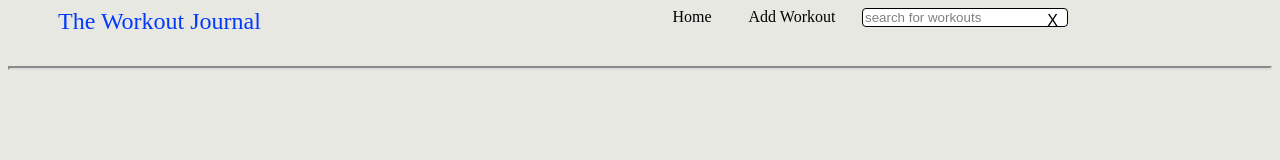
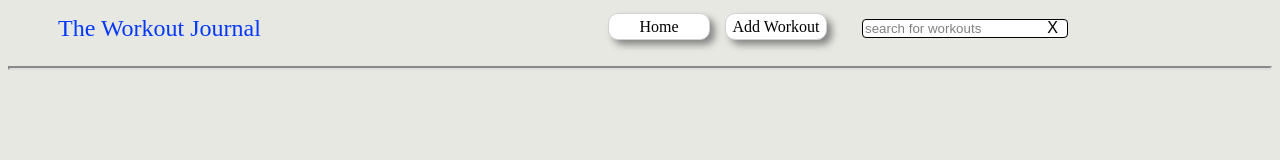
Before and after one commit to sas342/workoutApp, a plain HTML site: page src/main/webapp/index.html in a window 1280 px wide. Drawn offline with Linux system fonts and the light colour scheme; no server answers.

Commit message:
css updates

```diff
--- a/src/main/webapp/css/app.less
+++ b/src/main/webapp/css/app.less
@@ -3,16 +3,18 @@
 @darkBlue: #0225a1;
 @highlightBlue: #86a0fd;
 @lightBlue: #afc0fe;
-
+@body: #e8e8e2;
+@lightLine: #d2d2d2;
 
 body {
-  background: #e8e8e2;
+  background: @body;
 }
 
 /** Header Bar info */
 #header {
   display: block;
   height: 50px;
+  line-height: 40px;
   width: 1010px;
   margin-left: 50px;
 
@@ -24,11 +26,11 @@ body {
 
 	.menuHeader {
 		float: right;
-		height: 40px;
 		position: relative;
 
 		.selected {
 			 color: @midBlue !important;
+			 background: @body;
 		}
 
 		span:hover {
@@ -52,7 +54,6 @@ body {
 			.close {
 				position: absolute;
 				right: 10px;
-				line-height: 25px;
 				font-family: arial;
 			}
 
@@ -71,16 +72,23 @@ body {
 
 
 #content {
-  margin-left: 50px;
-  margin-right: 50px;
+  margin: 0 auto;
+  position: relative;
+  width: 1000px;
 }
 
 #workouts, #new{
   float: left;
   width: 100px;
-  color: black;
   display: inline-block;
   text-align: center;
+  border: thin solid @lightLine;
+  border-radius: 10px;
+  margin-right: 15px;
+  -webkit-box-shadow: 5px 5px 7px #888;
+  line-height: 25px;
+  margin-top: 5px;
+  background: white;
 }
 
 #workouts:hover, #new:hover {
@@ -216,6 +224,7 @@ fieldset {
 .workoutRow, .headerRow {
   display: table;
   background: white;
+  line-height: 30px;
 
 	.workoutItem {
 		width: 200px;
--- a/src/main/webapp/index.html
+++ b/src/main/webapp/index.html
@@ -24,8 +24,6 @@
     <!-- Todo App Interface -->
 	<div id="header"><div class="titleHeader">The Workout Journal</div></div>
 	<hr style="border-width: 2px; border-color: #dddddd;"/>
-
-	<div id="title"></div>
 
 	<div id="content"></div>
 
```
